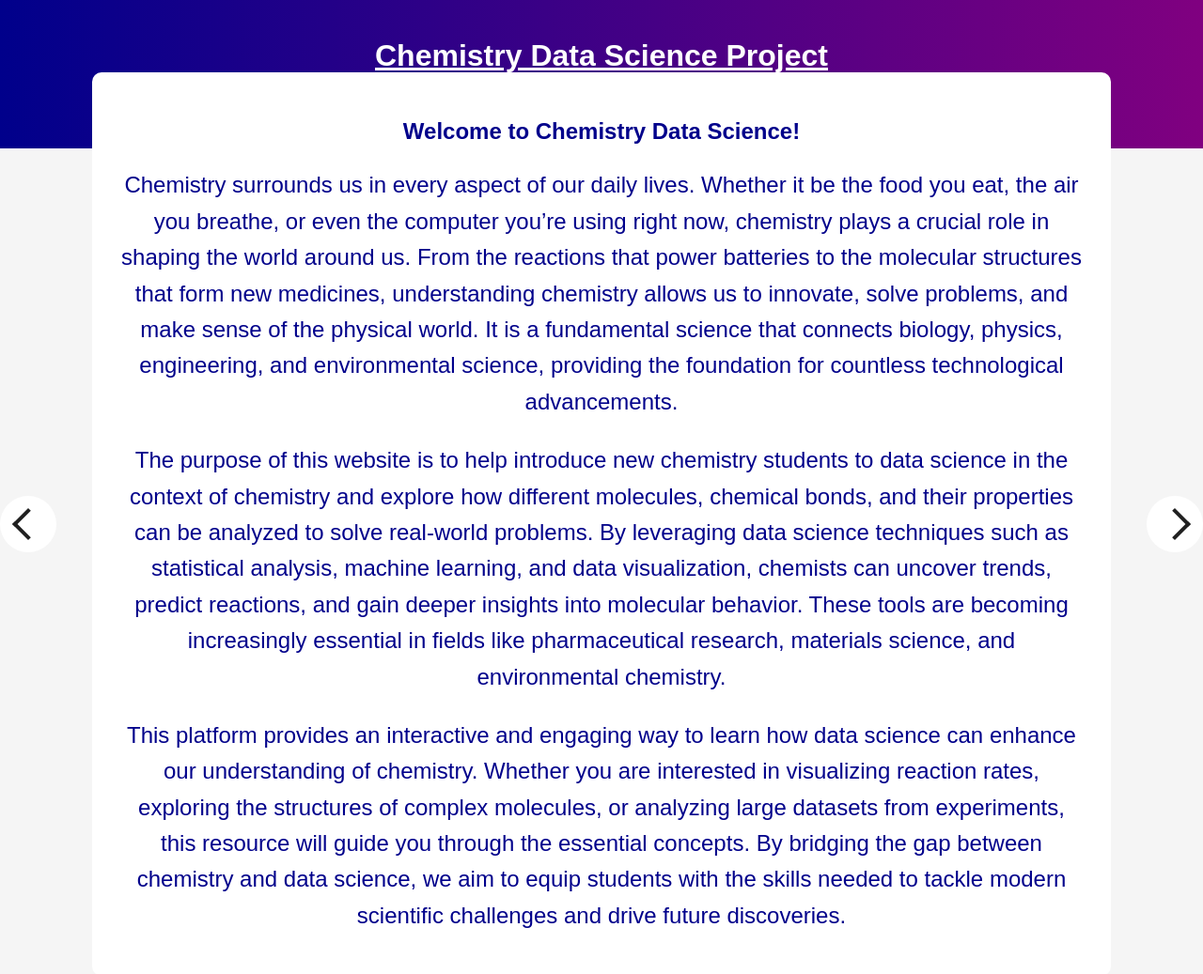
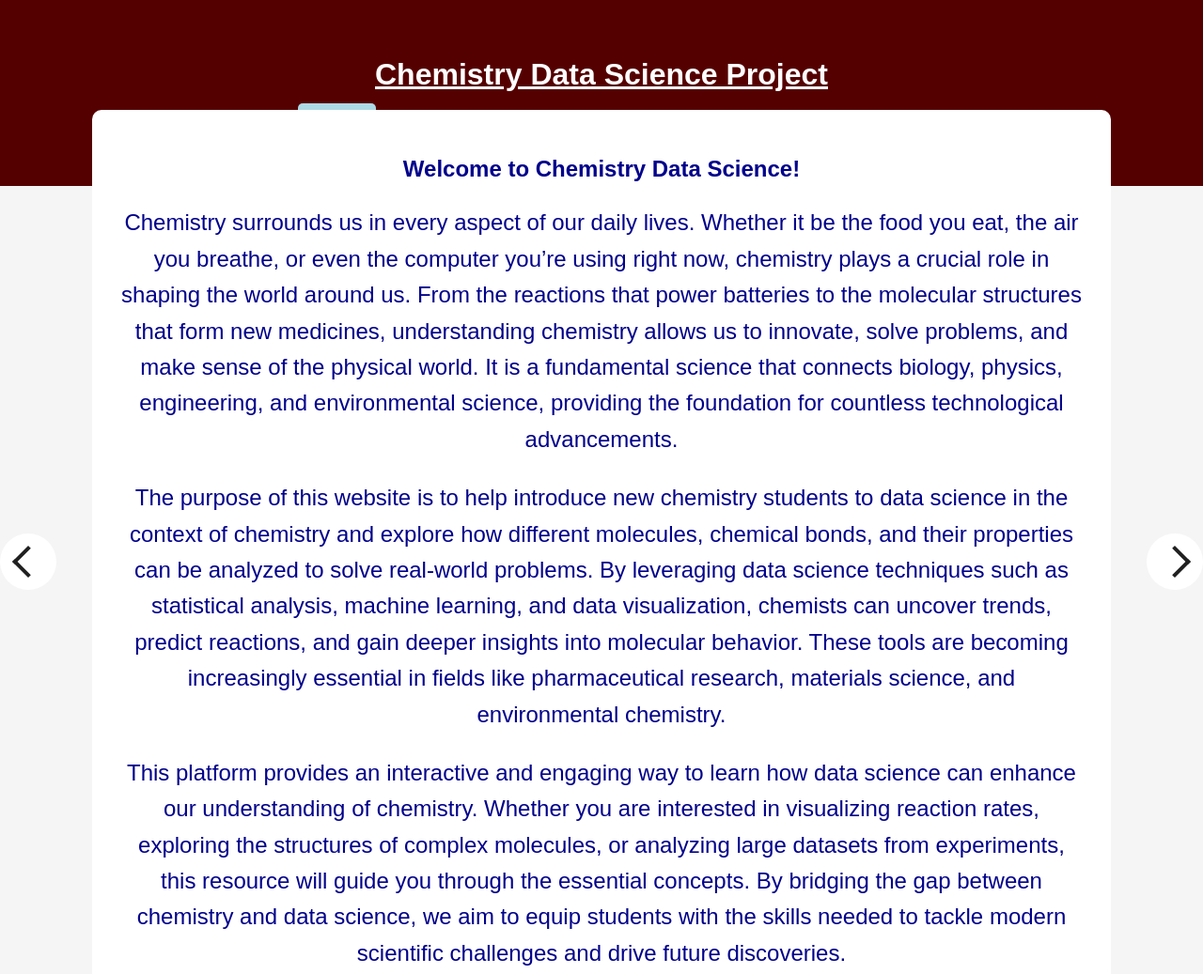
Before and after one commit to Christina113-code/WeChemDoIt, a website: page index.html in a window 1280 px wide. Shown: the whole page at 94% size. Drawn offline with Linux system fonts and the light colour scheme.

Commit message:
updated colors

```diff
--- a/graphs_style (1).css
+++ b/graphs_style (1).css
@@ -9,7 +9,7 @@ body {
 
 /* Header Styles */
 header {
-    background: linear-gradient(to right, darkblue, purple); /* Gradient */
+  background-color: #550000;
   color: white;
   padding: 20px;
   text-align: center;
--- a/graphs_style.css
+++ b/graphs_style.css
@@ -9,7 +9,7 @@ body {
 
 /* Header Styles */
 header {
-    background: linear-gradient(to right, darkblue, purple); /* Gradient */
+  background-color: #550000;
   color: white;
   padding: 20px;
   text-align: center;
@@ -84,7 +84,7 @@ p {
   border-radius: 12px; /* Rounded corners */
 }
 
-.main-container{
+.main-container {
   height: 100vh;
   display: flex;
   justify-content: center;
--- a/style.css
+++ b/style.css
@@ -9,9 +9,9 @@ body {
 
 /* Header Styles */
 header {
-    background: linear-gradient(to right, darkblue, purple); /* Gradient */
+  background-color: #550000; /* Gradient */
   color: white;
-    padding: 20px;
+  padding: 40px;
   text-align: center;
 }
 
@@ -34,7 +34,6 @@ nav ul li {
   margin: 0 20px;
 }
 
-
 nav ul li a {
   text-decoration: none;
   color: white;
@@ -49,7 +48,7 @@ nav ul li a.active {
   border-radius: 5px;
 }
 
-.main-container{
+.main-container {
   height: 100vh;
   display: flex;
   justify-content: center;
```
Lines whose indentation alone changed are shown as unchanged.
